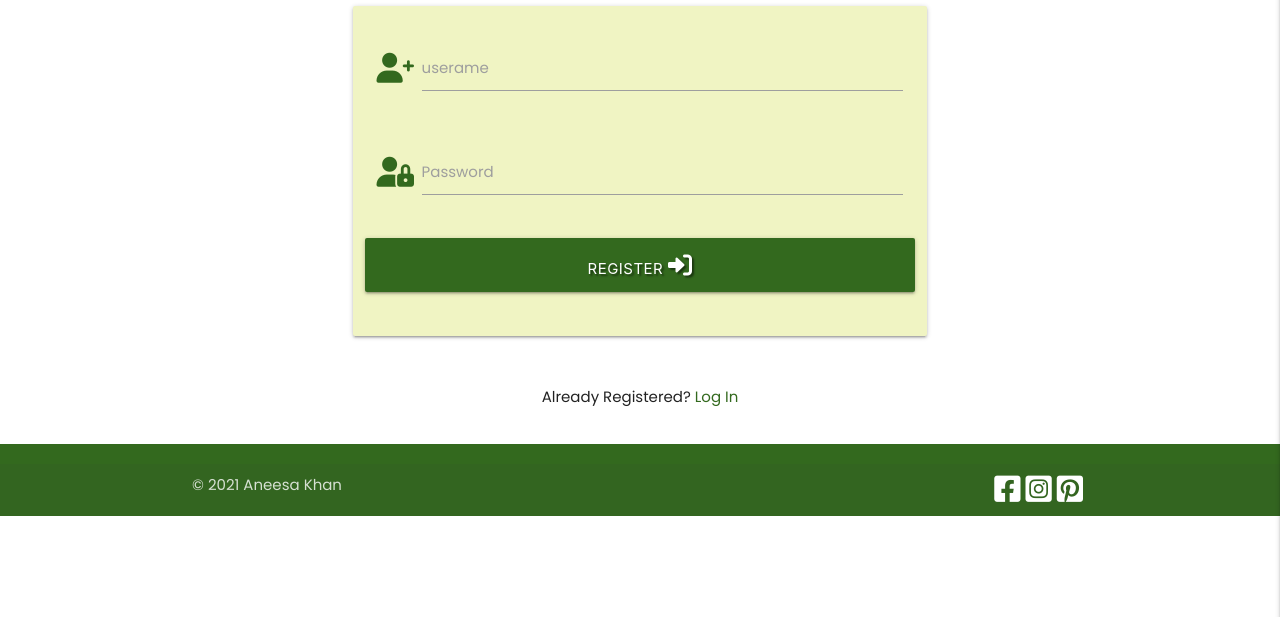
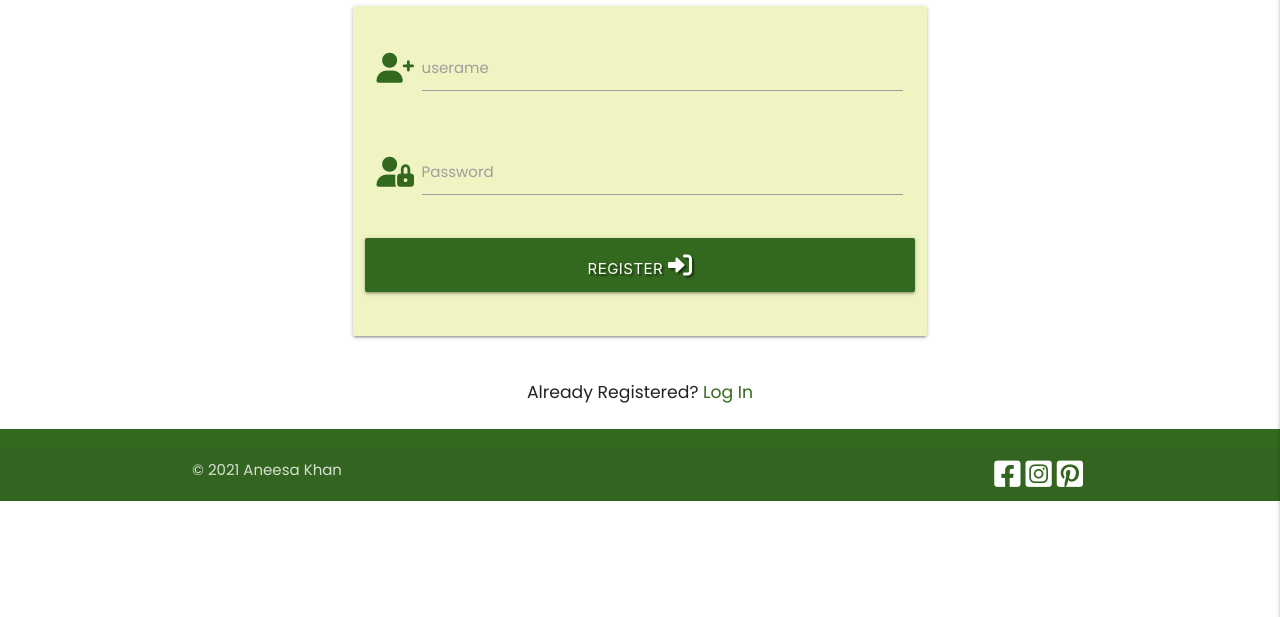
Before and after one commit to anee127/Milestone-Project-3, a Flask app: page /register in a window 1280 px wide. Shown: the part 183-800 px from the top of the page. Run offline with Flask 2, Linux system fonts and the light colour scheme; some libraries are stand-ins or nearby versions; some web fonts are replaced.

Commit message:
changed p to h6

```diff
--- a/templates/login.html
+++ b/templates/login.html
@@ -36,10 +36,10 @@
 
 <div class="row">
     <div class="col s12">
-        <p class="center-align">
+        <h6 class="center-align">
             New User?
             <a href="{{ url_for('register') }}" class="light-green-text text-darken-4">Register Account</a>
-        </p>
+        </h6>
     </div>
 </div>
 </div>
--- a/templates/register.html
+++ b/templates/register.html
@@ -36,10 +36,10 @@
 
 <div class="row">
     <div class="col s12">
-        <p class="center-align">
+        <h6 class="center-align">
             Already Registered?
             <a href="{{ url_for('login') }}" class="light-green-text text-darken-4">Log In</a>
-        </p>
+        </h6>
     </div>
 </div>
 </div>
```
